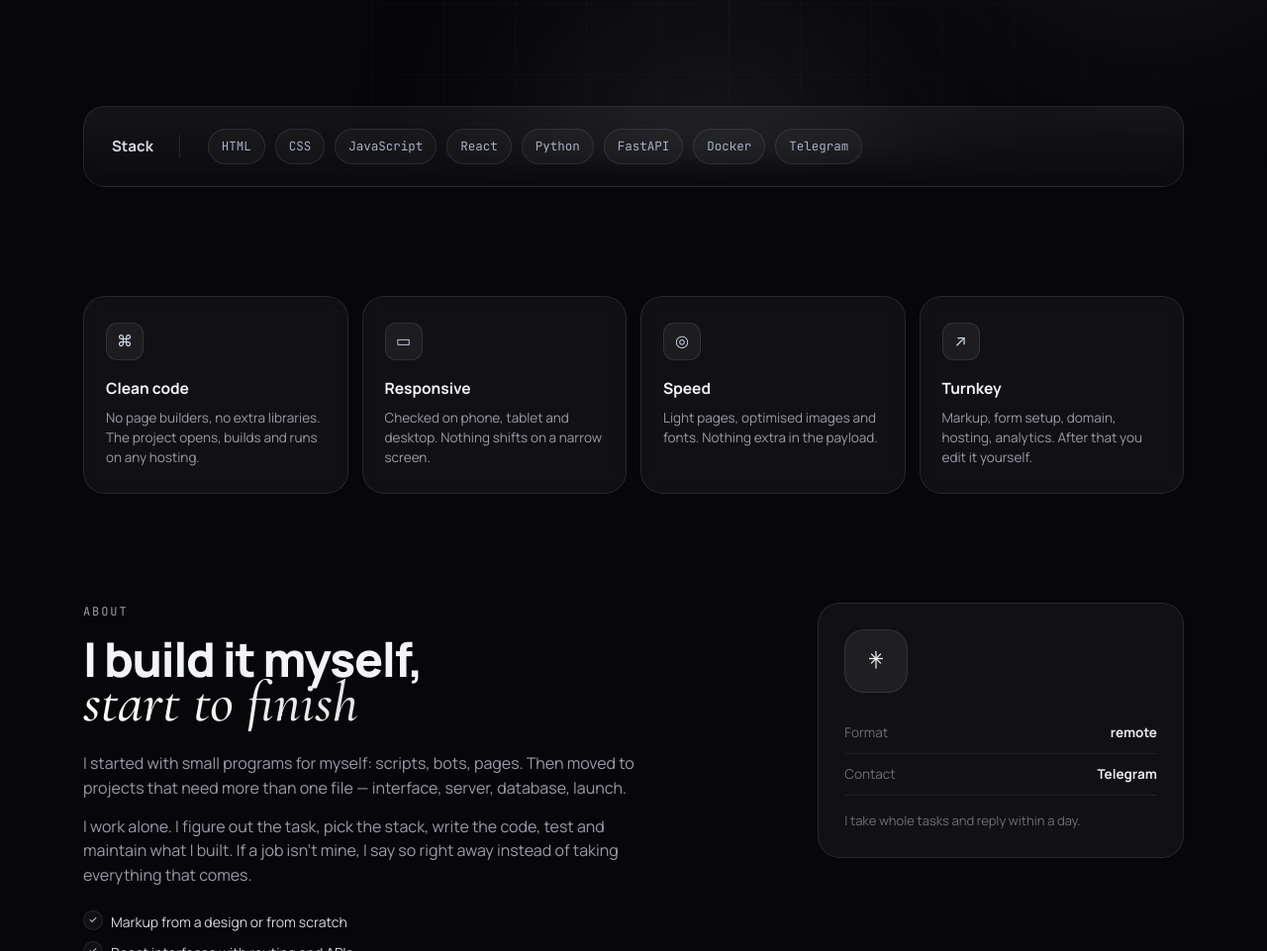
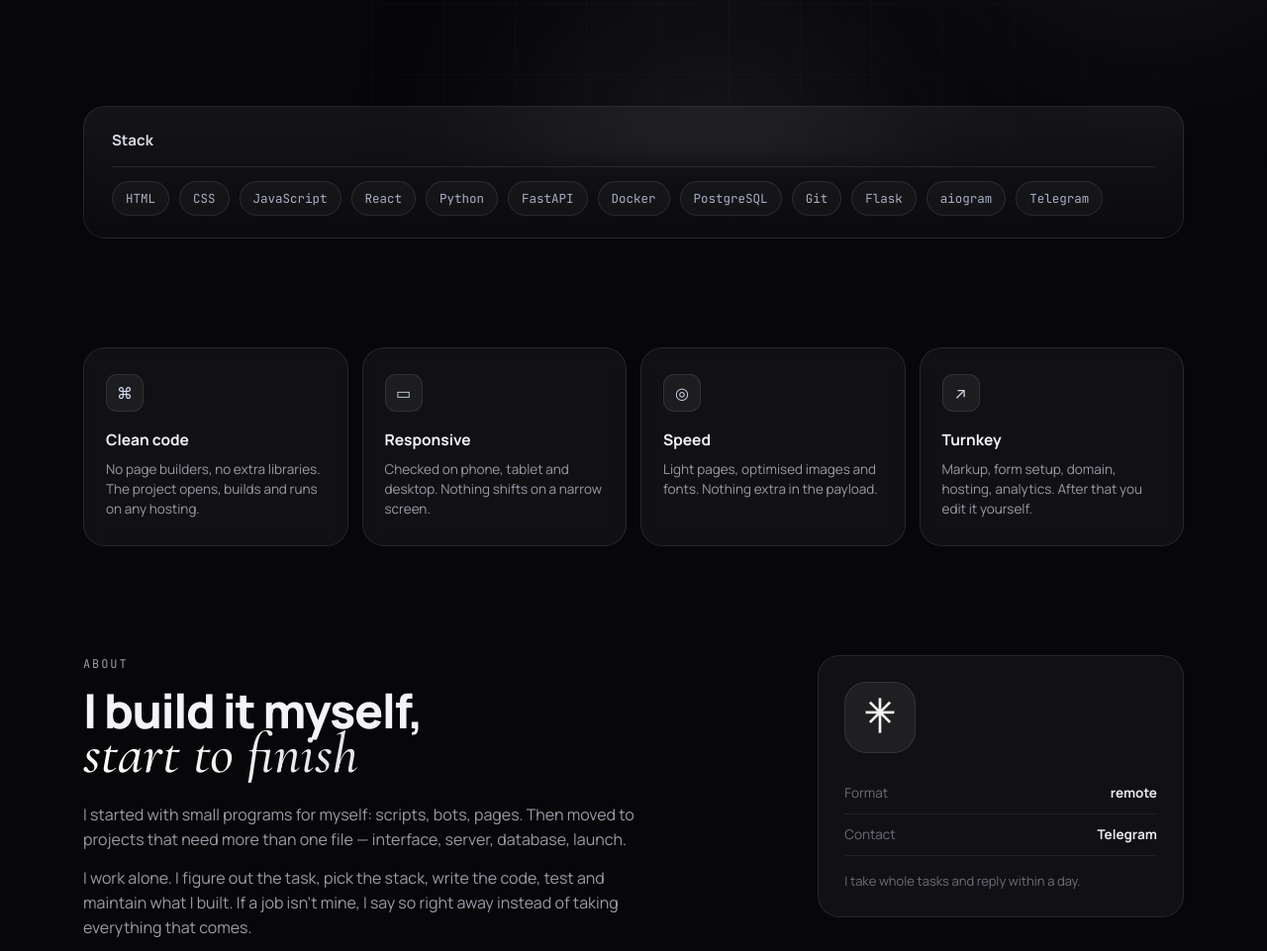
Before and after one commit to ARGAMEPRO/portfolio, a plain HTML site: page en/index.html in a window 1280 px wide. Shown: the part 637-1598 px from the top of the page at 99% size. Drawn offline with nearby package versions, Linux system fonts and the light colour scheme.

Commit message:
Крупнее знак в карточке, расширенный стек

```diff
--- a/css/style.css
+++ b/css/style.css
@@ -104,12 +104,12 @@ h2 .hand{margin-top:-9px}
 
 /* ---------- strip ---------- */
 .strip{
-  display:flex;align-items:center;gap:28px;flex-wrap:wrap;
+  display:block;
   padding:22px 28px;border:1px solid var(--line);border-radius:var(--radius);
   background:linear-gradient(180deg,rgba(255,255,255,.06),rgba(255,255,255,.02));
   backdrop-filter:blur(10px);
 }
-.strip-title{font-size:15px;font-weight:700;color:#d8dae3;padding-right:26px;border-right:1px solid var(--line)}
+.strip-title{display:block;font-size:15px;font-weight:700;color:#d8dae3;padding:0 0 14px;margin-bottom:14px;border-bottom:1px solid var(--line)}
 .stack{display:flex;flex-wrap:wrap;gap:10px}
 .stack li{
   font-family:'JetBrains Mono',monospace;font-size:12.5px;color:#a9b0c4;
@@ -149,10 +149,10 @@ h2 .hand{margin-top:-9px}
   padding:26px;border:1px solid var(--line);border-radius:var(--radius);background:var(--panel);
 }
 .avatar{
-  width:64px;height:64px;border-radius:20px;display:grid;place-items:center;
+  width:72px;height:72px;border-radius:22px;display:grid;place-items:center;
   background:rgba(255,255,255,.06);border:1px solid var(--line);margin-bottom:20px;
 }
-.avatar img{width:28px;height:auto;display:block;opacity:.95}
+.avatar img{width:58px;height:58px;display:block;opacity:.95}
 .about-card-row{display:flex;justify-content:space-between;gap:12px;padding:10px 0;border-bottom:1px solid rgba(255,255,255,.06);font-size:13.5px}
 .about-card-row span{color:var(--dim)}
 .about-card-row b{font-weight:600;color:#e7e9f0}
--- a/en/index.html
+++ b/en/index.html
@@ -77,6 +77,10 @@
       <li>Python</li>
       <li>FastAPI</li>
       <li>Docker</li>
+      <li>PostgreSQL</li>
+      <li>Git</li>
+      <li>Flask</li>
+      <li>aiogram</li>
       <li>Telegram</li>
     </ul>
   </section>
```
Also changed, not shown: index.html (+4 -0 lines).
